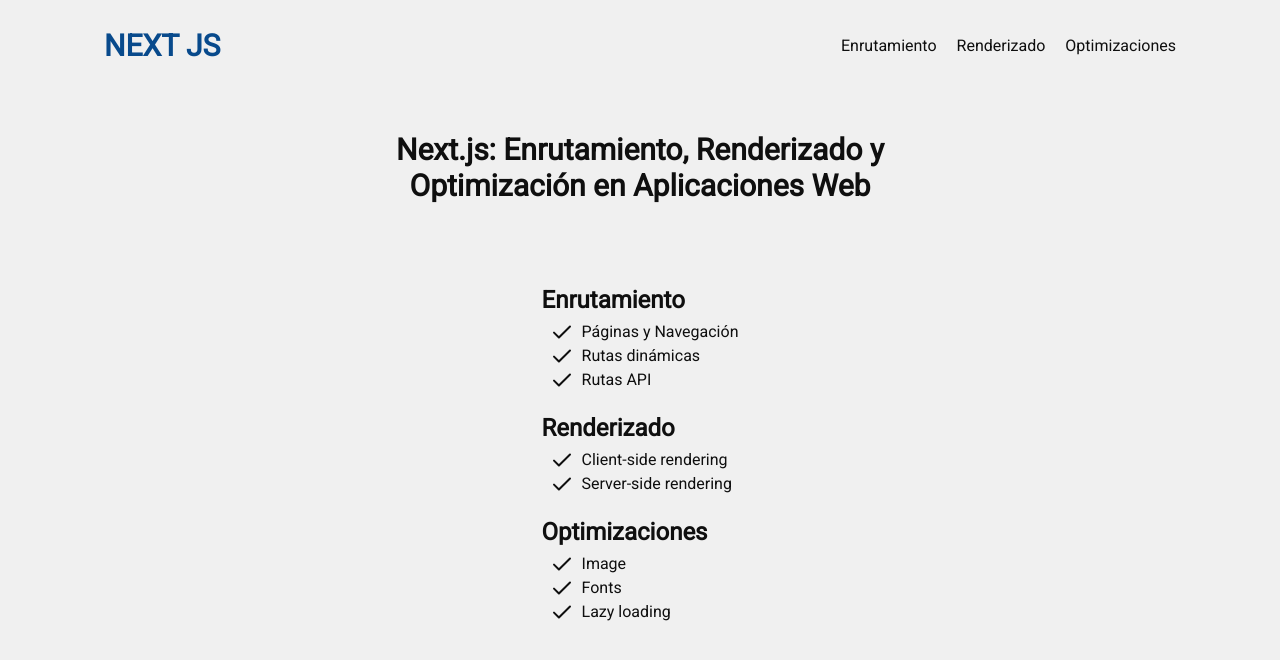
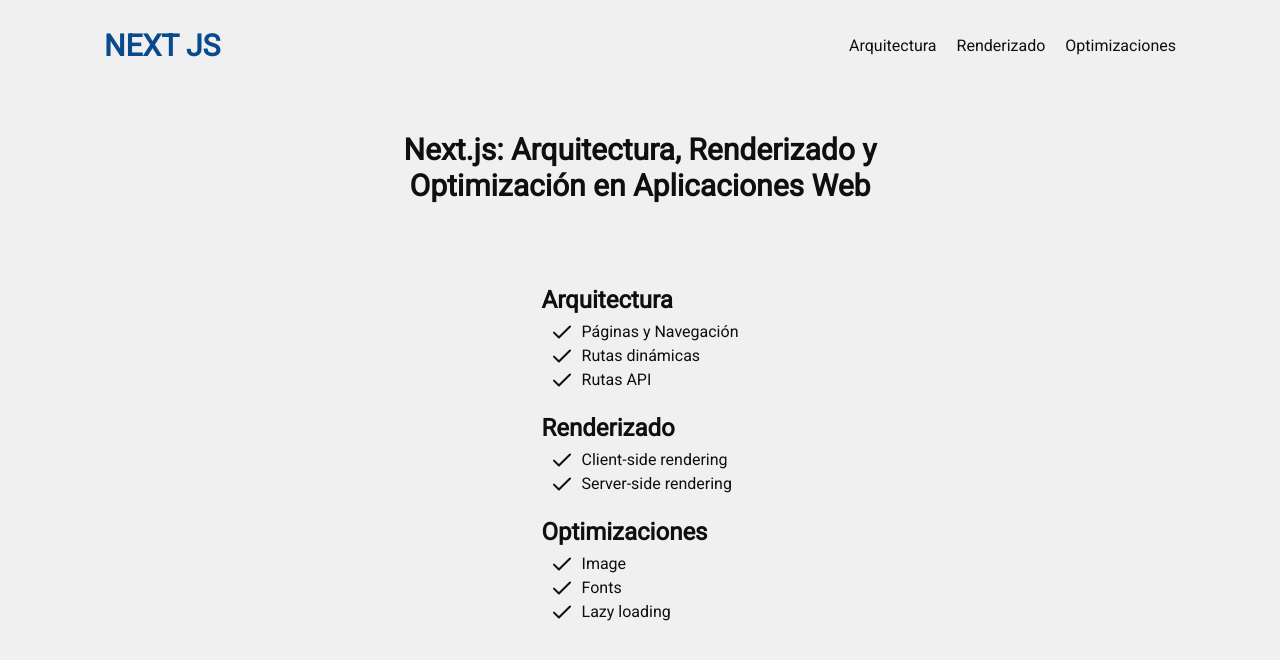
Before and after one commit to gaordonezh/next-pages-app, a Next.js app: page / in a window 1280 px wide. Shown: the top 660 px of the page. Built offline with nearby package versions, Linux system fonts and the light colour scheme.

Commit message:
fix: change title

```diff
--- a/src/pages/routing/index.tsx
+++ b/src/pages/routing/index.tsx
@@ -17,7 +17,7 @@
   };
 
   return (
-    <Layout title="Enrutamiento - Next JS">
+    <Layout title="Arquitectura - Next JS">
       <div className="flex flex-col gap-20">
         {query.part ? (
           <div className={spacingClassnames}>{components[query.part as keyof typeof components]}</div>
--- a/src/utils/constants.ts
+++ b/src/utils/constants.ts
@@ -2,11 +2,11 @@
 
 export const storageKey = 'nextjs@list';
 
-export const AppTitle = 'Next.js: Enrutamiento, Renderizado y Optimización en Aplicaciones Web';
+export const AppTitle = 'Next.js: Arquitectura, Renderizado y Optimización en Aplicaciones Web';
 
 export const links: LinksProps = [
   {
-    label: 'Enrutamiento',
+    label: 'Arquitectura',
     path: '/routing',
     items: [
       { label: 'Páginas y Navegación', seen: false, id: 1 },
```
